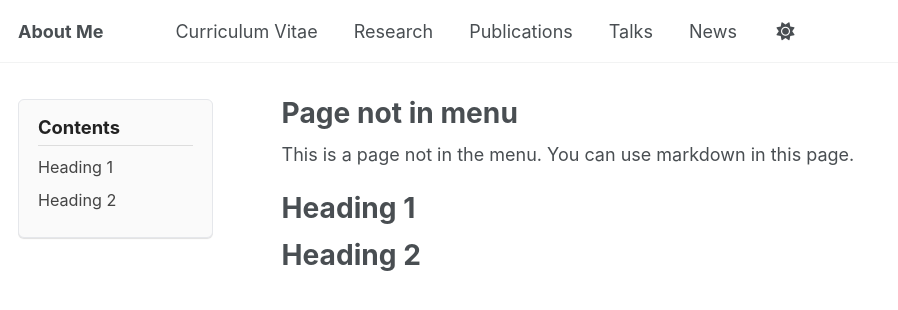
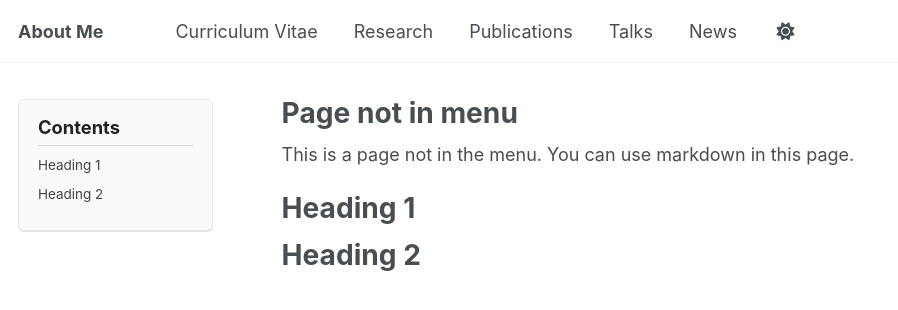
Before and after one commit to caihaoqiu/caihaoqiu.github.io, a Jekyll site: the page built from _pages/non-menu-page.md, in a window 1280 px wide. Shown: the top 310 px of the page, without its empty margins (0-898 px from the left). Built offline with Jekyll 4.4.1, drawn with Linux system fonts in a browser that asks for light colours; a script bundle is joined from its source files by our own code; a style sheet for code colours, icons or effects is not loaded.

Commit message:
Update sidebar.html

```diff
--- a/_includes/sidebar.html
+++ b/_includes/sidebar.html
@@ -24,7 +24,7 @@
       padding-bottom: 0.35rem !important;
     }
     #auto-toc-list a {
-      font-size: 0.9rem !important;
+      font-size: 0.75rem !important;
       line-height: 1.45 !important;
       color: #444 !important;
       text-decoration: none !important;
```
